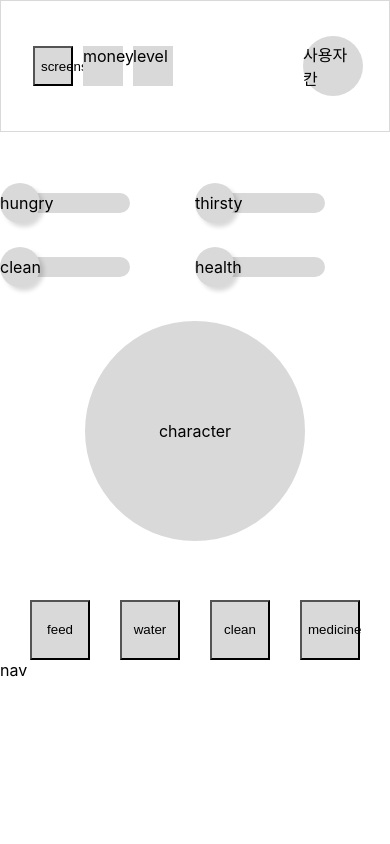
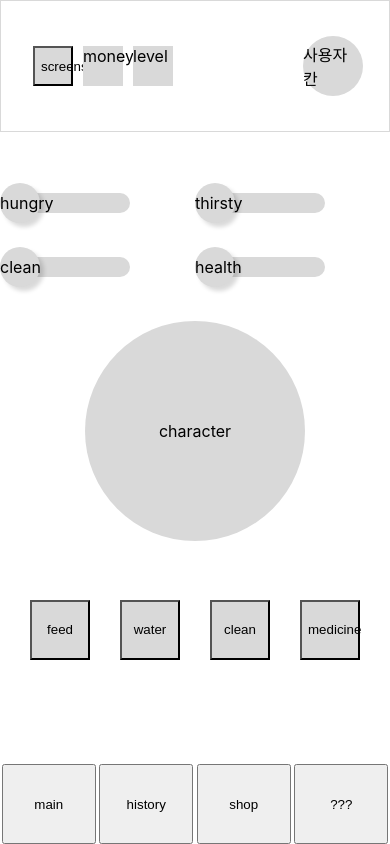
Before and after one commit to wafflestudio/wackathon-temp, a React (Create React App) app in the folder frontend/: page / in a window 390 px wide. Built offline with nearby package versions, Linux system fonts and the light colour scheme.

Commit message:
button hover mobile view 구현 못함

```diff
--- a/frontend/src/components/nav/nav.module.scss
+++ b/frontend/src/components/nav/nav.module.scss
@@ -0,0 +1,7 @@
+.container {
+  position: absolute;
+  bottom: 0;
+  display: flex;
+  justify-content: space-around;
+  width: 100vw;
+}
--- a/frontend/src/components/nav/nav.tsx
+++ b/frontend/src/components/nav/nav.tsx
@@ -1,6 +1,15 @@
 import React from 'react';
 import styles from './nav.module.scss';
+import NavButton from './navButton';
+
+const navList = ['main', 'history', 'shop', '???'];
 
 export default function Nav() {
-  return <div>nav</div>;
+  return (
+    <div className={styles.container}>
+      {navList.map((item) => {
+        return <NavButton key={item} name={item}></NavButton>;
+      })}
+    </div>
+  );
 }
--- a/frontend/src/components/nav/navButton.module.scss
+++ b/frontend/src/components/nav/navButton.module.scss
@@ -0,0 +1,10 @@
+.button {
+  height: 80px;
+  width: 24%;
+  display: inline-block;
+  margin: 0;
+}
+
+.button:hover {
+  background-color: #535353;
+}
--- a/frontend/src/components/nav/navButton.tsx
+++ b/frontend/src/components/nav/navButton.tsx
@@ -1,5 +1,10 @@
 import React from 'react';
+import styles from './navButton.module.scss';
 
-export default function NavButton() {
-  return <div></div>;
+type navButtonType = {
+  name: string;
+};
+
+export default function NavButton({ name }: navButtonType) {
+  return <button className={styles.button}>{name}</button>;
 }
--- a/frontend/src/components/status/statusContainer.module.scss
+++ b/frontend/src/components/status/statusContainer.module.scss
@@ -1,8 +1,7 @@
 .container {
   display: grid;
   grid-template-columns: 1fr 1fr;
-  grid-template-rows: 1fr 1fr;
+  grid-template-rows: 40px 40px;
   row-gap: 30%;
   margin-top: 13%;
-  height: auto;
 }
```
